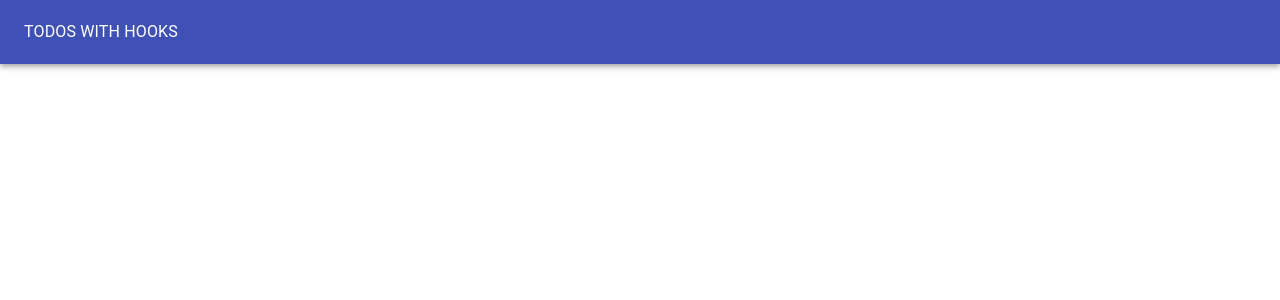
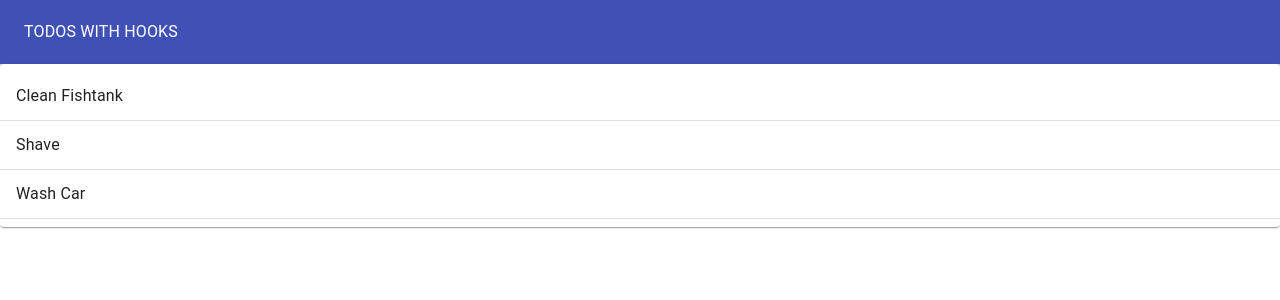
Before and after one commit to 21grahams-workshops/hooks2, a React (Create React App) app in the folder hooks-todo/: page / in a window 1280 px wide. Shown: the top 300 px of the page. Built offline with nearby package versions, Linux system fonts and the light colour scheme.

Commit message:
added TodoList Component

```diff
--- a/hooks-todo/src/TodoApp.js
+++ b/hooks-todo/src/TodoApp.js
@@ -1,12 +1,20 @@
-import React, { Component } from 'react';
+import React, { useState } from 'react';
+import TodoList from './TodoList';
 import Typography from '@material-ui/core/Typography';
 import Paper from '@material-ui/core/Paper';
 import AppBar from '@material-ui/core/AppBar';
 import Toolbar from '@material-ui/core/Toolbar';
 import Grid from '@material-ui/core/Grid';
-import { useState } from 'react';
 
 function TodoApp() {
+
+  const initialTodos = [
+    {id: 1, task: 'Clean Fishtank', completed: false},
+    {id: 1, task: 'Shave', completed: true},
+    {id: 1, task: 'Wash Car', completed: false}
+  ]
+  const [todos, setTodos] = useState(initialTodos);
+
   return (
     <Paper style={{
       padding: 0,
@@ -21,6 +29,7 @@
           <Typography color='inherit'>TODOS WITH HOOKS</Typography>
         </Toolbar>
       </AppBar>
+      <TodoList todos={todos}></TodoList>
     </Paper>
   )
 }
--- /dev/null
+++ b/hooks-todo/src/TodoList.js
@@ -0,0 +1,27 @@
+import React from "react";
+import Paper from "@material-ui/core/Paper";
+import List from "@material-ui/core/List";
+import Divider from "@material-ui/core/Divider";
+import ListItem from "@material-ui/core/ListItem";
+import ListItemText from "@material-ui/core/ListItemText";
+
+function TodoList(props) {
+  return (
+    <div>
+      <Paper>
+        <List>
+          {props.todos.map((todo) => (
+            <>
+              <ListItem>
+                <ListItemText>{todo.task}</ListItemText>
+              </ListItem>
+              <Divider />
+            </>
+          ))}
+        </List>
+      </Paper>
+    </div>
+  );
+}
+
+export default TodoList;
```
